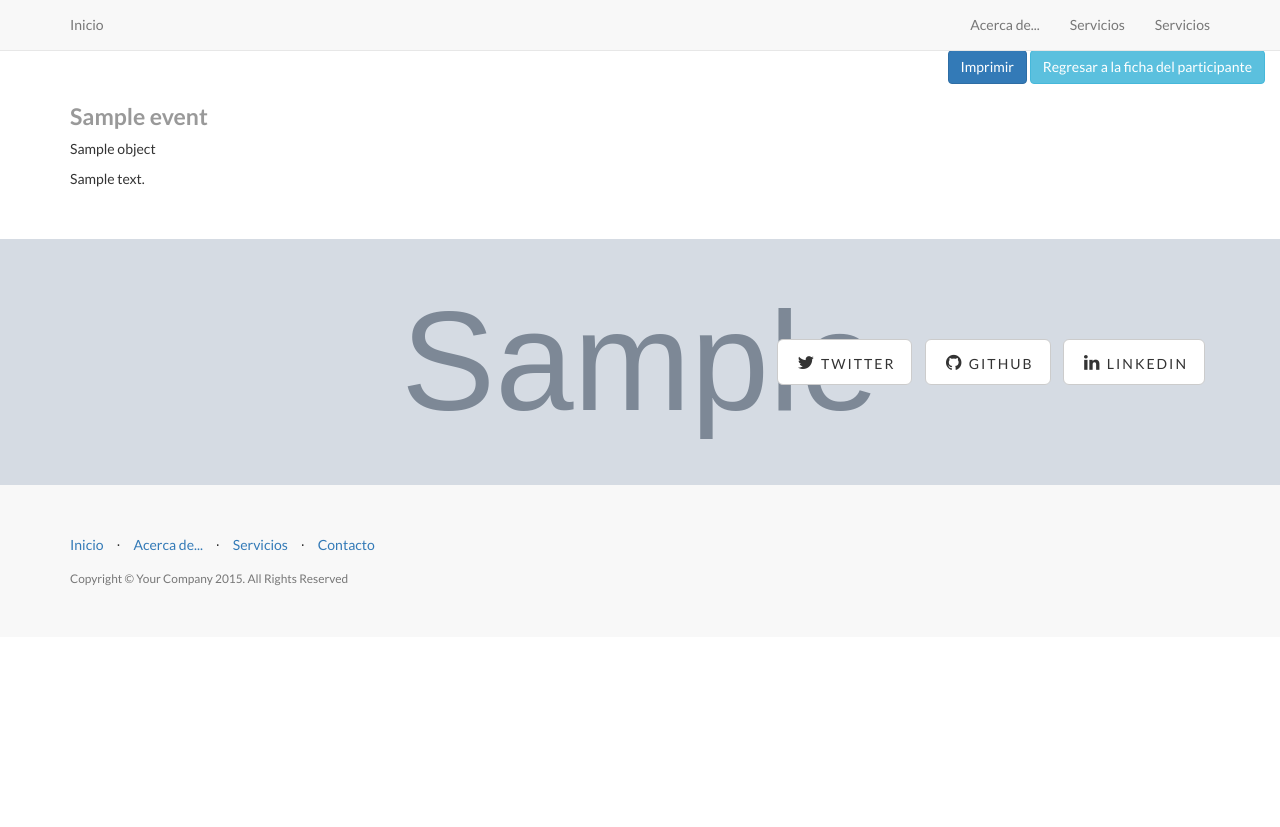
After one commit to javierwilson/resilienciacafe, a Django app: template forocacao/templates/app/content_detail.html in a window 1280 px wide. The commit adds this page. Shown: the top 827 px of the page. Run offline with Django 3.2, Linux system fonts and the light colour scheme; the template is opened without the code that fills it: most values are stand-ins (such as "Sample title", 1, 10 or a date in 2020); grey boxes marked "Sample" are stand-in pictures; some libraries are stand-ins or nearby versions.

Commit message:
comenzando con contenido estatico

```diff
--- /dev/null
+++ b/forocacao/templates/app/content_detail.html
@@ -0,0 +1,34 @@
+{% extends "base.html" %}
+{% load static %}
+{% load thumbnail %}
+
+{% block title %}{{ object.event }}{% endblock %}
+
+{% block content %}
+<div class="col-md-12">
+    <div class="pull-right">
+        <input type="button" onclick="printDiv('printableArea')" value="Imprimir" class="btn btn-primary"/>
+        <a href="/admin/app/attendee/{{ object.attendee.id }}" class="btn btn-info">Regresar a la ficha del participante</a>
+    </div>
+</div>
+<div class="container internal">
+  <div class="row">
+    <div class="col-sm-12">
+
+    {% if object.event.logo %}
+        <img src="{% thumbnail object.event.logo 100x100 %}" class="pull-left"/>
+    {% endif %}
+    <h2>{{ object.event }}</h2>
+    <div class="clear"></div>
+    {% if object.name %}
+      <p>{{ object.name }}</p>
+    {% endif %}
+    <div class="contenido">
+        {{ object.text|safe }}
+     </div>
+  </div>
+</div>
+
+
+</div>
+{% endblock content %}
--- a/forocacao/templates/base.html
+++ b/forocacao/templates/base.html
@@ -51,13 +51,13 @@
             <div class="collapse navbar-collapse" id="bs-example-navbar-collapse-1">
                 <ul class="nav navbar-nav navbar-right">
                     <li>
-                        <a href="{% url 'about' %}">Acerca de...</a>
+                        <a href="{% url 'app:about' slug=object.event_slug %}">Acerca de...</a>
                     </li>
                     <li>
-                        <a href="#services">Servicios</a>
+                        <a href="{% url 'app:services' slug=object.event_slug %}">Servicios</a>
                     </li>
                     <li>
-                        <a href="#contact">Contacto</a>
+                        <a href="{% url 'app:contact' slug=object.event_slug %}">Servicios</a>
                     </li>
                 </ul>
             </div>
```
Also changed, not shown: forocacao/app/admin.py (+15 -1 lines), forocacao/app/models.py (+25 -0 lines), forocacao/app/urls.py (+8 -5 lines), forocacao/app/views.py (+8 -1 lines).
